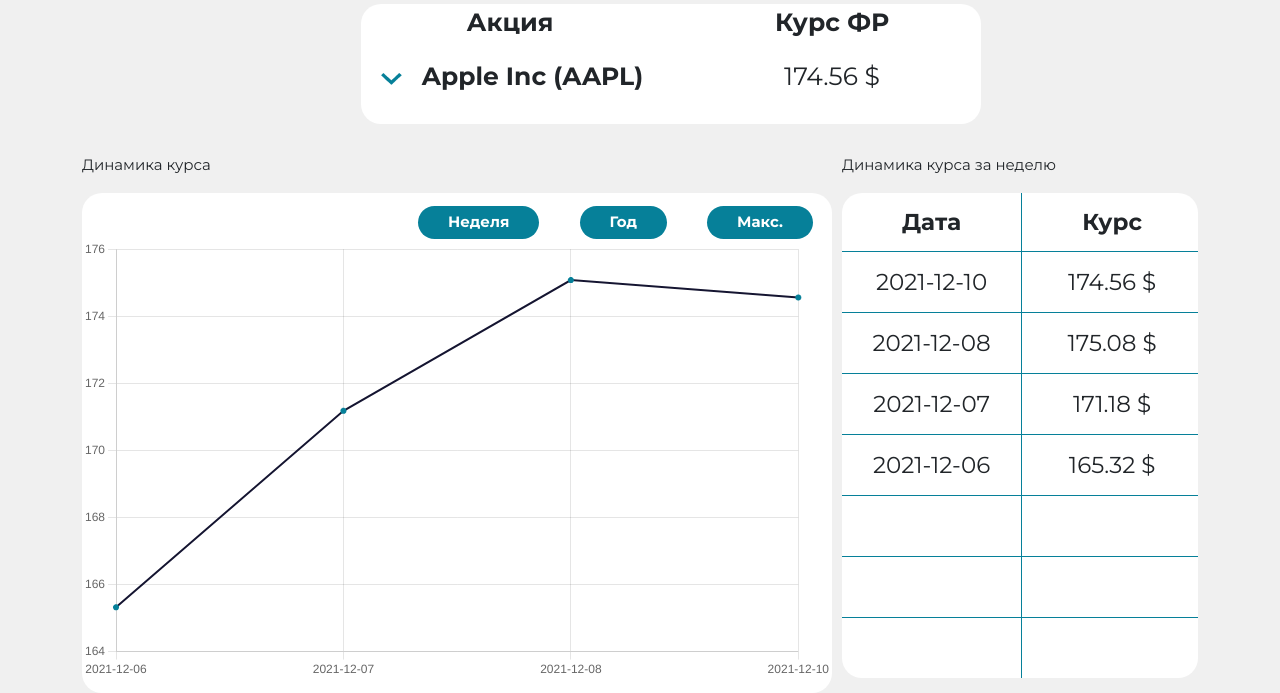
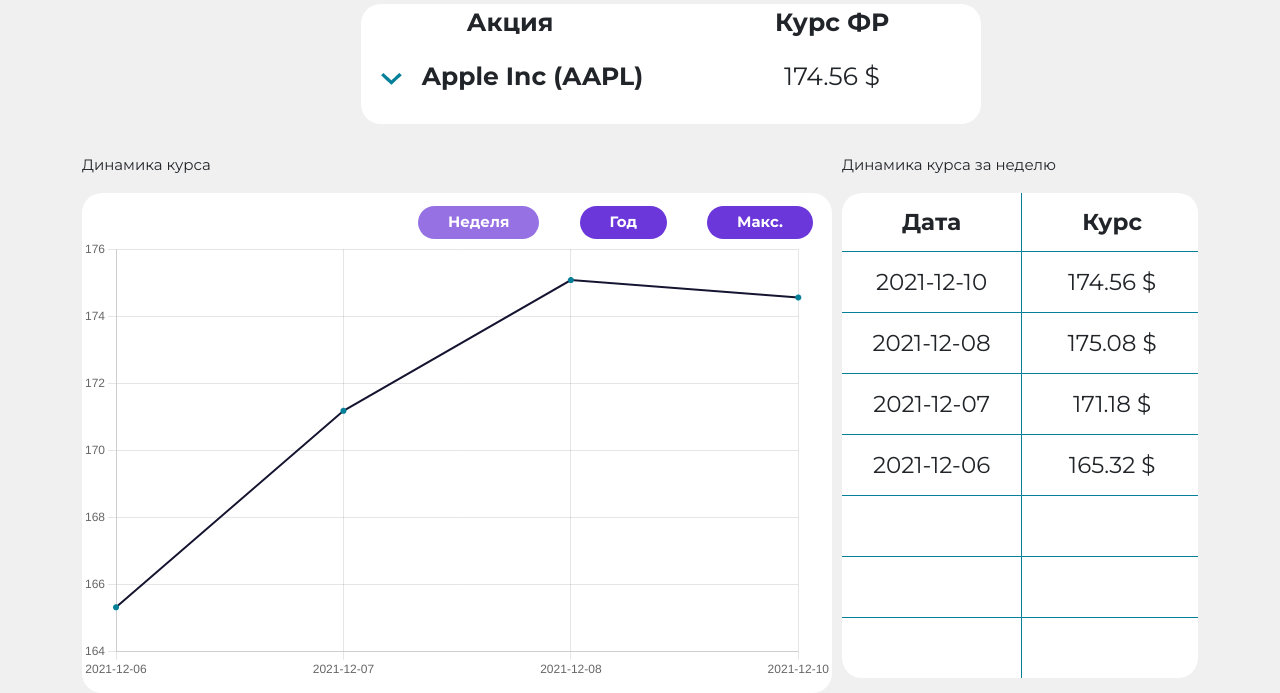
Before and after one commit to ReducetoLover/parsingval, a Django app: page /stock in a window 1280 px wide. Shown: the part 132-825 px from the top of the page. Run offline with Django 3.2, Linux system fonts and the light colour scheme; some libraries are stand-ins or nearby versions.

Commit message:
I'M DE@D

```diff
--- a/testproject/main/static/css/style.css
+++ b/testproject/main/static/css/style.css
@@ -252,6 +252,14 @@ h2{
     border:none;
     transition: 1s;
     margin-left: 8%;
+    opacity: 1;
+}
+
+.button-day.selected{
+    opacity: 0.7;
+}
+.ded{
+    background-color:#6B36DA;
 }
 .pad-d{
     margin-left: 40%;
--- a/testproject/main/static/js/select.js
+++ b/testproject/main/static/js/select.js
@@ -1,3 +1,7 @@
+$('.button-day').on('click', function(){
+    $('.button-day').removeClass('selected');
+    $(this).addClass('selected');
+});
 $('.vector .item').on("click",function(){
     $("#scroll").toggleClass('activescroll');
     $(".item").toggleClass('active');
--- a/testproject/main/templates/main/stock.html
+++ b/testproject/main/templates/main/stock.html
@@ -66,9 +66,9 @@
                 <p class="under-text-graph">Динамика курса</p>
                 <div class="block-graph">
                     <div class="pad-d">
-                        <button id="WEEKbutton" class="button-day">Неделя</button>
-                        <button id="YEARbutton" class="button-day">Год</button>
-                        <button id="ALLbutton" class="button-day">Макс.</button>
+                        <button id="WEEKbutton" class="button-day selected ded">Неделя</button>
+                        <button id="YEARbutton" class="button-day ded">Год</button>
+                        <button id="ALLbutton" class="button-day ded">Макс.</button>
                     </div>
                         <canvas width="850" height="500" id="myChart"></canvas>
                 </div>
```
